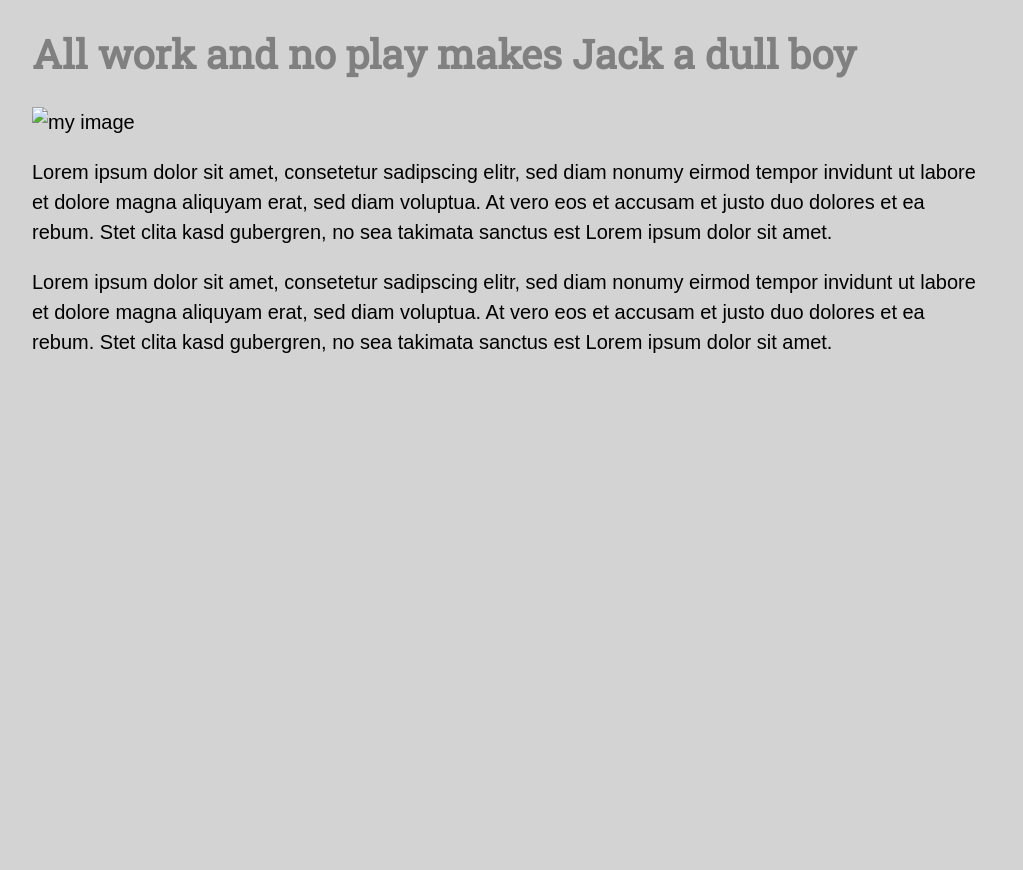
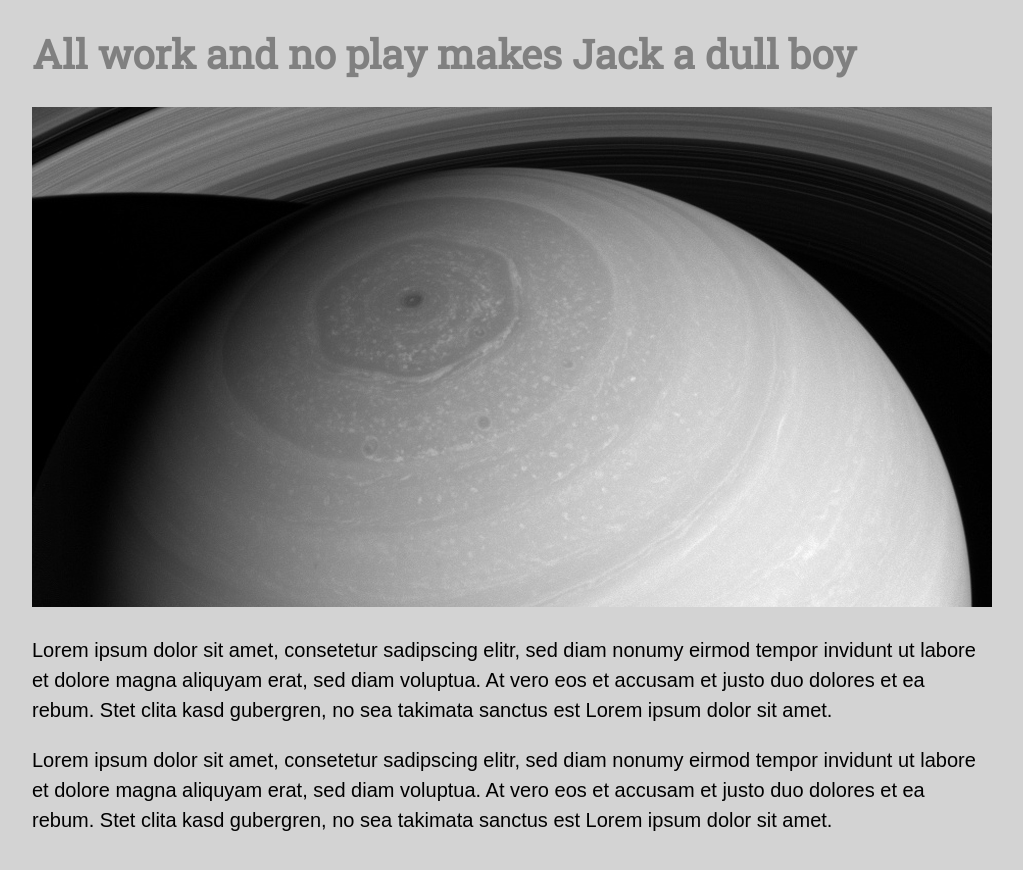
Before and after one commit to the-friedrich/site, a Jekyll site: the page built from _posts/2017-02-16-my-post.md, in a window 1280 px wide. Shown: the top 870 px of the page, without its empty margins (128-1151 px from the left). Built offline with Jekyll 4.4.1, drawn with Linux system fonts in a browser that asks for light colours.

Commit message:
Update 2017-02-16-my-post.md

```diff
--- a/_posts/2017-02-16-my-post.md
+++ b/_posts/2017-02-16-my-post.md
@@ -4,7 +4,7 @@ layout: post
 
 # All work and no play makes Jack a dull boy
 
-![my image](img/image-01.png)
+![my image](/img/image-01.png)
 
 Lorem ipsum dolor sit amet, consetetur sadipscing elitr, sed diam nonumy eirmod tempor invidunt ut labore et dolore magna aliquyam erat, sed diam voluptua. At vero eos et accusam et justo duo dolores et ea rebum. Stet clita kasd gubergren, no sea takimata sanctus est Lorem ipsum dolor sit amet.
 
```
